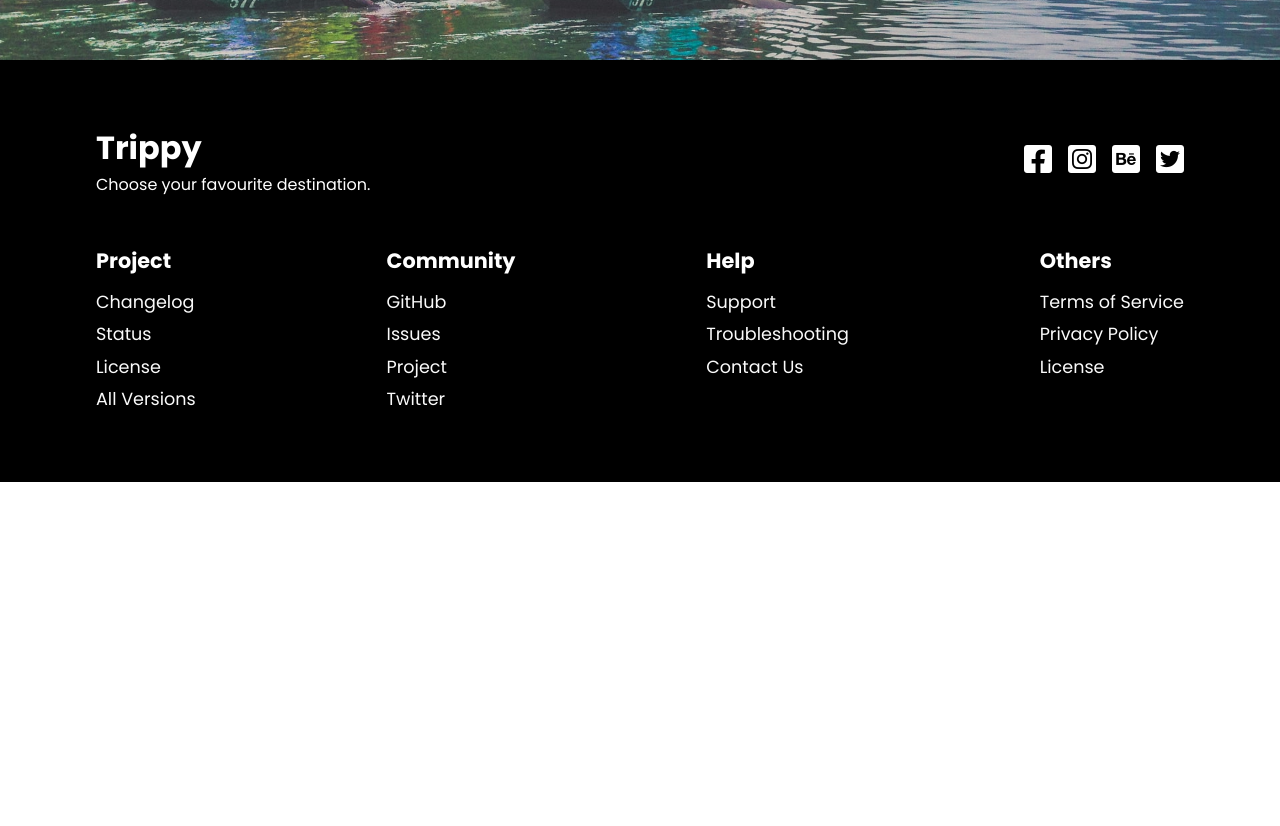
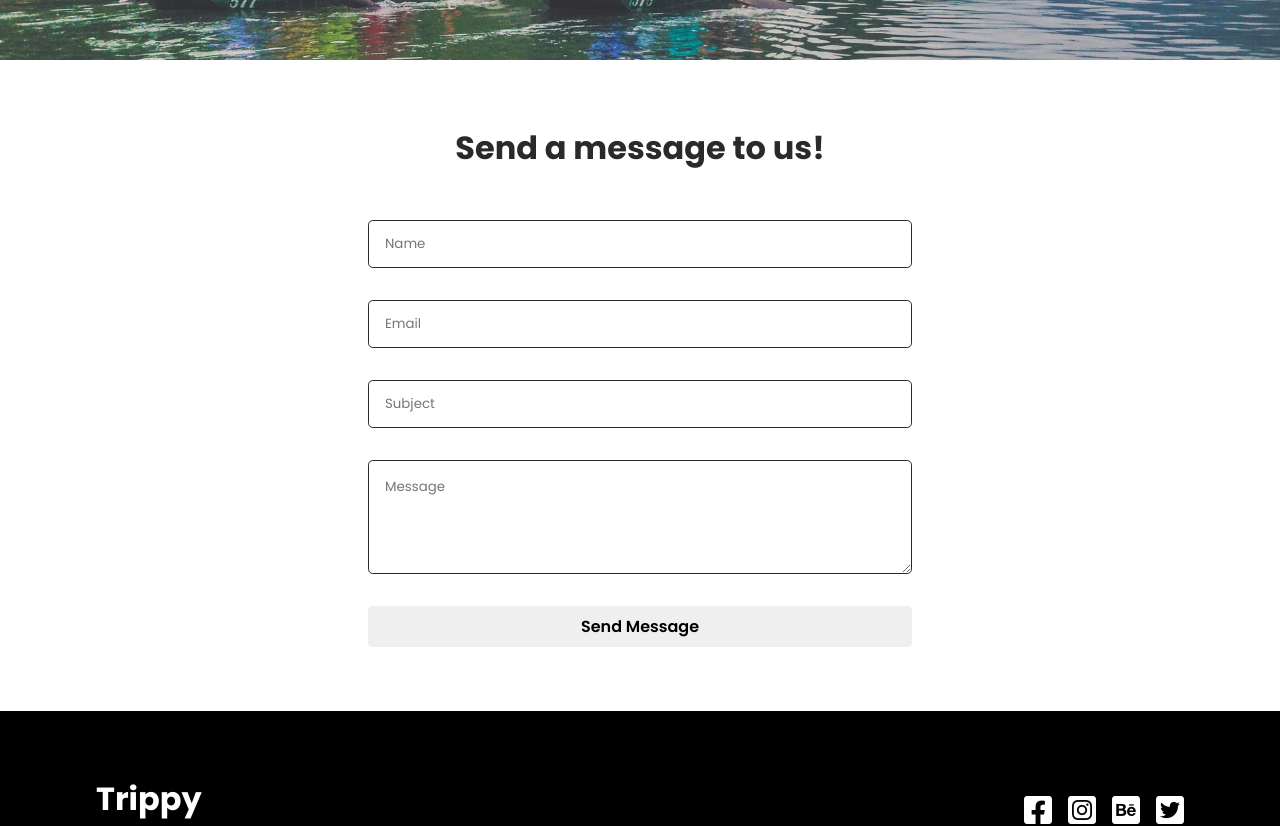
Before and after one commit to Caovandah/Tour-Travel-Project, a React (Create React App) app: page /contact in a window 1280 px wide. Shown: the part 500-1326 px from the top of the page. Before the commit the page ends 982 px from the top, so only its background shows below. Built offline with nearby package versions, Linux system fonts and the light colour scheme.

Commit message:
Upload: Contact Form

```diff
--- /dev/null
+++ b/src/components/Contact/ContactForm.js
@@ -0,0 +1,18 @@
+import './ContactFormStyles.css';
+
+function ContactForm() {
+    return (
+        <div className="from-container">
+            <h1>Send a message to us!</h1>
+            <form>
+                <input placeholder="Name" />
+                <input placeholder="Email" />
+                <input placeholder="Subject" />
+                <textarea placeholder="Message" rows="4"></textarea>
+                <button>Send Message</button>
+            </form>
+        </div>
+    );
+}
+
+export default ContactForm;
--- /dev/null
+++ b/src/components/Contact/ContactFormStyles.css
@@ -0,0 +1,42 @@
+.from-container {
+    margin: 4rem 6rem;
+    color: #2a2a2a;
+}
+
+.from-container form {
+    padding-top: 3rem;
+    display: flex;
+    flex-direction: column;
+    width: 50%;
+    margin: auto;
+}
+
+.from-container input {
+    height: 3rem;
+    padding: 0 1rem;
+    margin-bottom: 2rem;
+    border-radius: 0.3rem;
+    border: 1px solid #2a2a2a;
+}
+
+.from-container textarea {
+    padding: 1rem;
+    margin-bottom: 2rem;
+    border-radius: 0.3rem;
+    border: 1px solid #2a2a2a;
+}
+
+.from-container button {
+    display: inline;
+}
+
+@media screen and (max-width: 850px) {
+    .from-container {
+        margin: 4rem 2rem;
+    }
+
+    .from-container form {
+        padding-top: 2rem;
+        width: 90%;
+    }
+}
--- a/src/routes/Contact.js
+++ b/src/routes/Contact.js
@@ -1,6 +1,7 @@
 import Hero from '~/components/Home/Hero';
 import banner from '~/assets/2.jpg';
 import Footer from '~/components/Footer/Footer';
+import ContactForm from '~/components/Contact/ContactForm';
 
 function Contact() {
     return (
@@ -14,6 +15,7 @@
                 // url="/"
                 btnClass="hide"
             />
+            <ContactForm />
             <Footer />
         </>
     );
```
